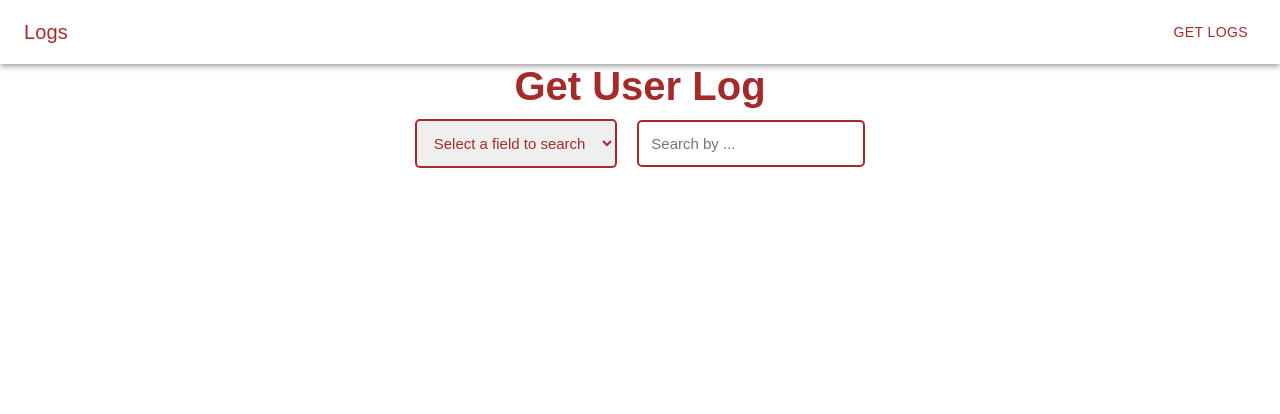
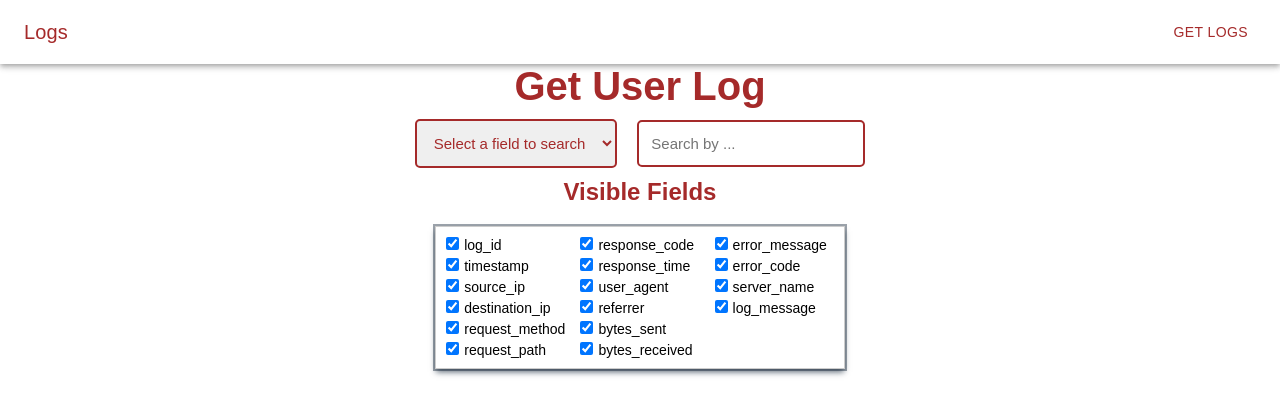
Before and after one commit to PR1YAM9/optigrit, a React (Create React App) app: page / in a window 1280 px wide. Both pictures are taken after a click on the button "GET LOGS". Shown: the top 414 px of the page. Built offline with nearby package versions, Linux system fonts and the light colour scheme.

Commit message:
Changes Made

```diff
--- a/src/App.css
+++ b/src/App.css
@@ -4,3 +4,6 @@
     box-sizing: border-box;
     font-family: 'Montserrat', sans-serif;
 }
+.body{
+    background-color: beige;
+}
--- a/src/components/GetUserLog/GetUserLog.css
+++ b/src/components/GetUserLog/GetUserLog.css
@@ -60,3 +60,40 @@
     border: 2px solid brown;
     border-radius: 5px;
 }
+.field-selector {
+  border: 1px solid #ccc;
+  padding: 10px;
+  margin-top: 20px;
+  max-width: 450px;
+  column-count: 3;
+  column-gap: 15px;
+  box-shadow: rgba(6, 24, 44, 0.4) 0px 0px 0px 2px, rgba(6, 24, 44, 0.65) 0px 4px 6px -1px, rgba(255, 255, 255, 0.08) 0px 1px 0px inset;
+}
+
+.field-selector h2 {
+  margin: 0 0 10px;
+  font-size: 18px;
+}
+
+.field-selector label {
+  display: block;
+  margin-bottom: 5px;
+  font-size: 14px;
+}
+
+.field-selector input[type="checkbox"] {
+  margin-right: 5px;
+}
+.section2{
+  margin: 10px auto;
+  justify-content: center;
+  display: flex;
+  flex-direction: column;
+  align-items: center;
+}
+.data {
+  overflow-x: auto;
+}
+.VF{
+  color: brown;
+}
--- a/src/components/GetUserLog/GetUserLog.jsx
+++ b/src/components/GetUserLog/GetUserLog.jsx
@@ -7,10 +7,9 @@ const GetUserLog = () => {
   const [searchField, setSearchField] = useState('');
   const [searchValue, setSearchValue] = useState('');
   const [showFullContent, setShowFullContent] = useState({});
+  const [visibleFields, setVisibleFields] = useState(Object.keys(data[0]));
 
   useEffect(() => {
-    setLogs(data);
-
     const performSearch = () => {
       if (!searchField || !searchValue) {
         setLogs([]); // Clear the logs when no search is performed
@@ -25,6 +24,7 @@ const GetUserLog = () => {
       setLogs(results);
     };
 
+    setLogs(data);
     performSearch();
   }, [searchField, searchValue]);
 
@@ -40,6 +40,14 @@ const GetUserLog = () => {
       ...prev,
       [field]: false,
     }));
+  };
+
+  const handleFieldVisibilityChange = (field) => {
+    if (visibleFields.includes(field)) {
+      setVisibleFields(visibleFields.filter((f) => f !== field));
+    } else {
+      setVisibleFields([...visibleFields, field]);
+    }
   };
 
   return (
@@ -61,12 +69,27 @@ const GetUserLog = () => {
           onChange={(e) => setSearchValue(e.target.value)}
         />
       </div>
+      <div className="section2">
+        <h2 className='VF'>Visible Fields</h2>
+      <div className='field-selector'>
+        {Object.keys(data[0]).map((field) => (
+          <label key={field}>
+            <input
+              type="checkbox"
+              checked={visibleFields.includes(field)}
+              onChange={() => handleFieldVisibilityChange(field)}
+            />
+            {field}
+          </label>
+        ))}
+      </div>
+      </div>
       {logs.length > 0 && (
         <div className="data">
           <table className="log-table">
             <thead>
               <tr>
-                {Object.keys(data[0]).map((field) => (
+                {visibleFields.map((field) => (
                   <th className={'th'+field} key={field}>{field}</th>
                 ))}
               </tr>
@@ -74,7 +97,7 @@ const GetUserLog = () => {
             <tbody style={{ width: '100%' }}>
               {logs.map((log) => (
                 <tr className="log" key={log.log_id}>
-                  {Object.keys(data[0]).map((field) => (
+                  {visibleFields.map((field) => (
                     <td key={field} className={field}>
                       {log[field].length > 20 ? (
                         <div>
```
